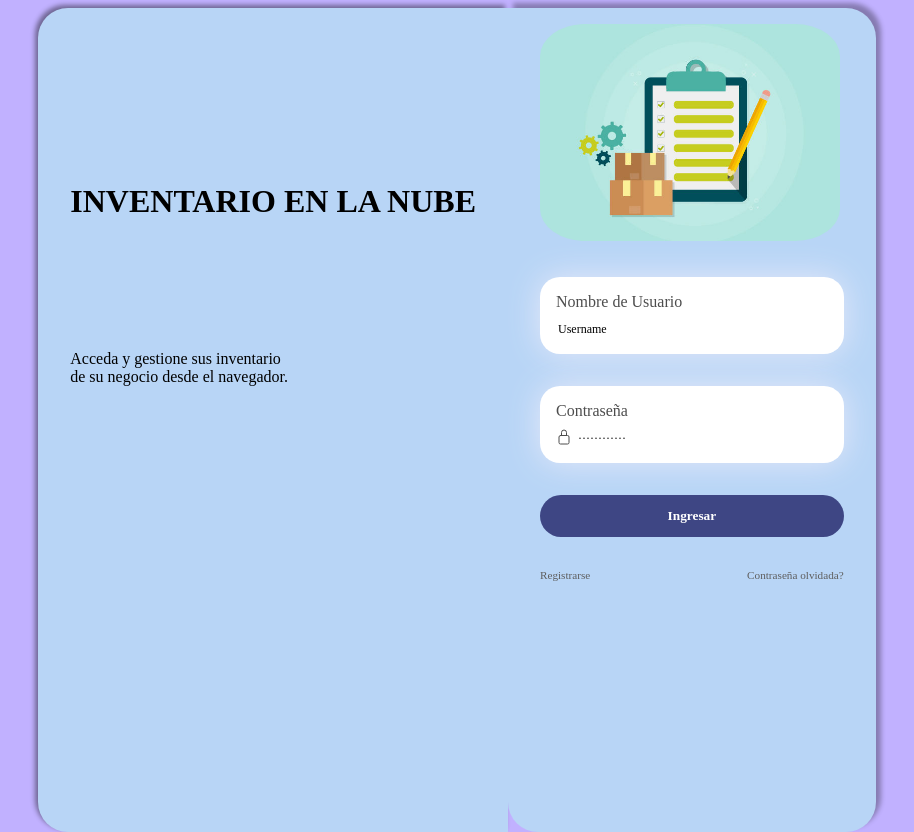
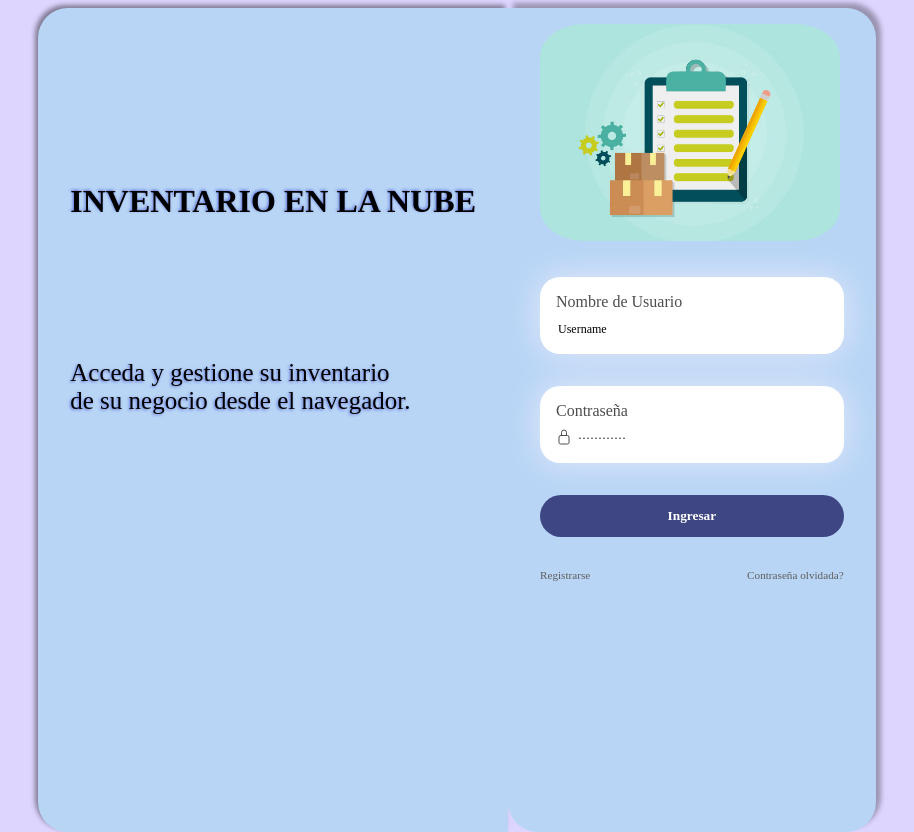
Before and after one commit to Cristhian1025/proyectoInventario, a PHP site: page / in a window 1280 px wide. Shown: the whole page, without its empty margins (183-1097 px from the left). Run offline with PHP 8.4, Linux system fonts and the light colour scheme.

Commit message:
near to the final

```diff
--- a/proyectoInventario/css/style_2.css
+++ b/proyectoInventario/css/style_2.css
@@ -5,13 +5,10 @@ body {
   overflow-y: hidden;
   display: flex;
   justify-content: center;
-  background: #3700ff4e;
+  background: #3700ff2a;
   height: 100vh;
+}
 
-
-
-
-}
 .screen-1 .caja1{
   height: 95%;
   background: #b8d5f6;
@@ -21,6 +18,15 @@ body {
   border-radius: 30px 0px 0px 30px;
   box-shadow: -3px -3px 5px #0000006e;
   gap: 2em;
+}
+
+.caja1 p{
+  font-size:25px;
+  text-shadow: -1px 1px 3px #4051cdbf;
+}
+.caja1 h1{
+
+  text-shadow: -1px -1px 3px #4051cdbf;
 }
 .name{
   padding: 30% 0px 15%;
@@ -38,8 +44,8 @@ body {
 }
 .screen-1 .logo {
   margin-top: -1em;
+}
 
-}
 .logoindex{
   border-radius: 15%;
 }
@@ -121,6 +127,10 @@ body {
   border-radius: 30px;
   font-weight: 600;
 }
+.login:hover{
+  background-color: #2d3464;;
+}
+
 .footer {
   display: flex;
   font-size: 0.7em;
--- a/proyectoInventario/dashboard.php
+++ b/proyectoInventario/dashboard.php
@@ -35,6 +35,7 @@
         FROM Productos P
         LEFT JOIN Proveedores Pr ON P.proveedorId = Pr.idProveedor
         LEFT JOIN Categorias C ON P.CategoriaId = C.idCategoria";
+
 $result = $conn->query($sql);
 
 if ($result->num_rows > 0) {
@@ -92,7 +93,7 @@ if ($result->num_rows > 0) {
         } elseif ($opcion == 'ambos') {
             $sql = "SELECT P.nombreProducto, P.cantidad, Pr.nombreProveedor, Pr.telefono, Pr.Correo
                     FROM Productos P
-                    INNER JOIN Proveedores Pr ON P.proveedorId = Pr.idProveedor"; //consulta SQL para Prouctos
+                    INNER JOIN Proveedores Pr ON P.proveedorId = Pr.idProveedor"; //consulta SQL para Unir Prouctos con proveedores
             $result = $conn->query($sql);
 
             if ($result->num_rows > 0) {
--- a/proyectoInventario/index.php
+++ b/proyectoInventario/index.php
@@ -5,18 +5,19 @@
   <title>Ingresar</title>
   <script type="module" src="https://unpkg.com/ionicons@5.5.2/dist/ionicons/ionicons.esm.js"></script>
   <script nomodule src="https://unpkg.com/ionicons@5.5.2/dist/ionicons/ionicons.js"></script>
+
   <link rel="stylesheet" href="css/style_2.css">
 </head>
 <body>
 
-    <div class="screen-1">
-    <div class="caja1">
+<div class="screen-1">
+  <div class="caja1">
     <div class="name">
       <h1>INVENTARIO EN LA NUBE</h1>
     </div>
-    <p>Acceda y gestione sus inventario <br>      de su negocio desde el navegador.    </p>
+    <p>Acceda y gestione su inventario <br> de su negocio desde el navegador.</p>
+  </div>
 </div>
-  </div>
 
 
 <div class="screen-1">
```
